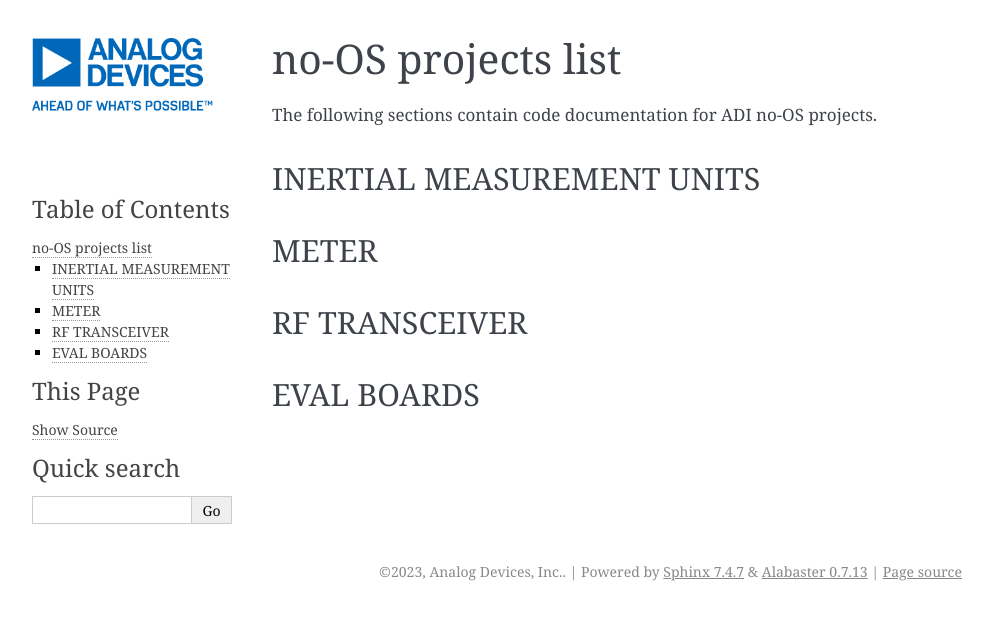
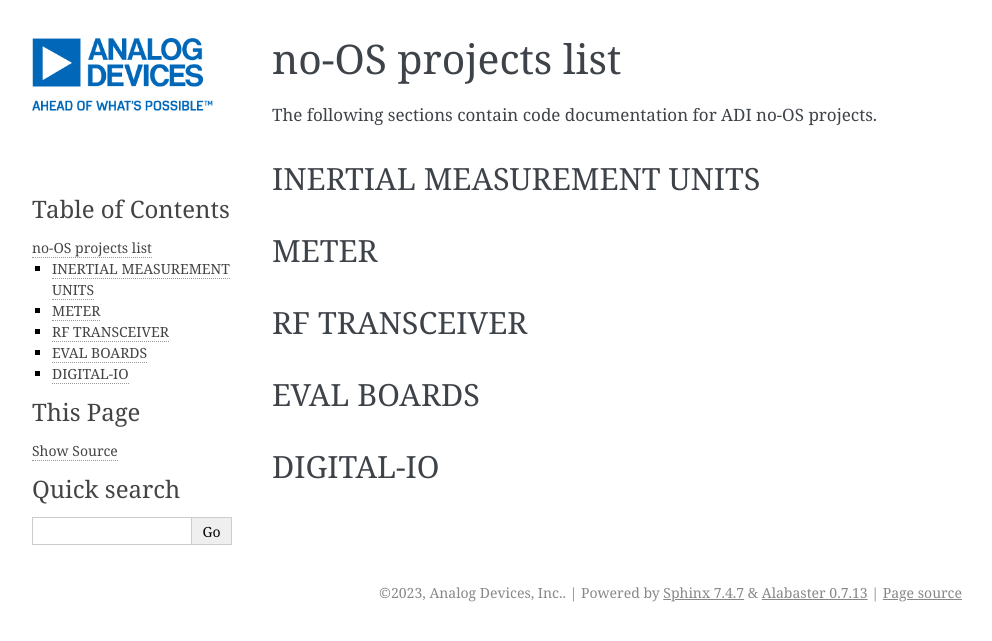
Before and after one commit to CiprianRegus/no-OS-core, a Sphinx documentation site: the page built from doc/sphinx/source/projects_doc.rst, in a window 1280 px wide. Shown: the top 641 px of the page, without its empty margins (148-1140 px from the left). Built offline with Sphinx 7.4.7, drawn with Linux system fonts in a browser that asks for light colours.

Commit message:
projects: max14914 : Add README documentation for project
Add README.rst file for the MAX14914 project documentation.

Signed-off-by: Radu Sabau <radu.sabau@analog.com>

```diff
--- /dev/null
+++ b/doc/sphinx/source/projects/max14914.rst
@@ -0,0 +1 @@
+.. include:: ../../../../projects/max14914/README.rst
--- a/doc/sphinx/source/projects_doc.rst
+++ b/doc/sphinx/source/projects_doc.rst
@@ -34,3 +34,10 @@ EVAL BOARDS
    :maxdepth: 1
 
    projects/apard32690
+
+DIGITAL-IO
+==========
+.. toctree::
+   :maxdepth: 1
+
+   projects/max14914
```
